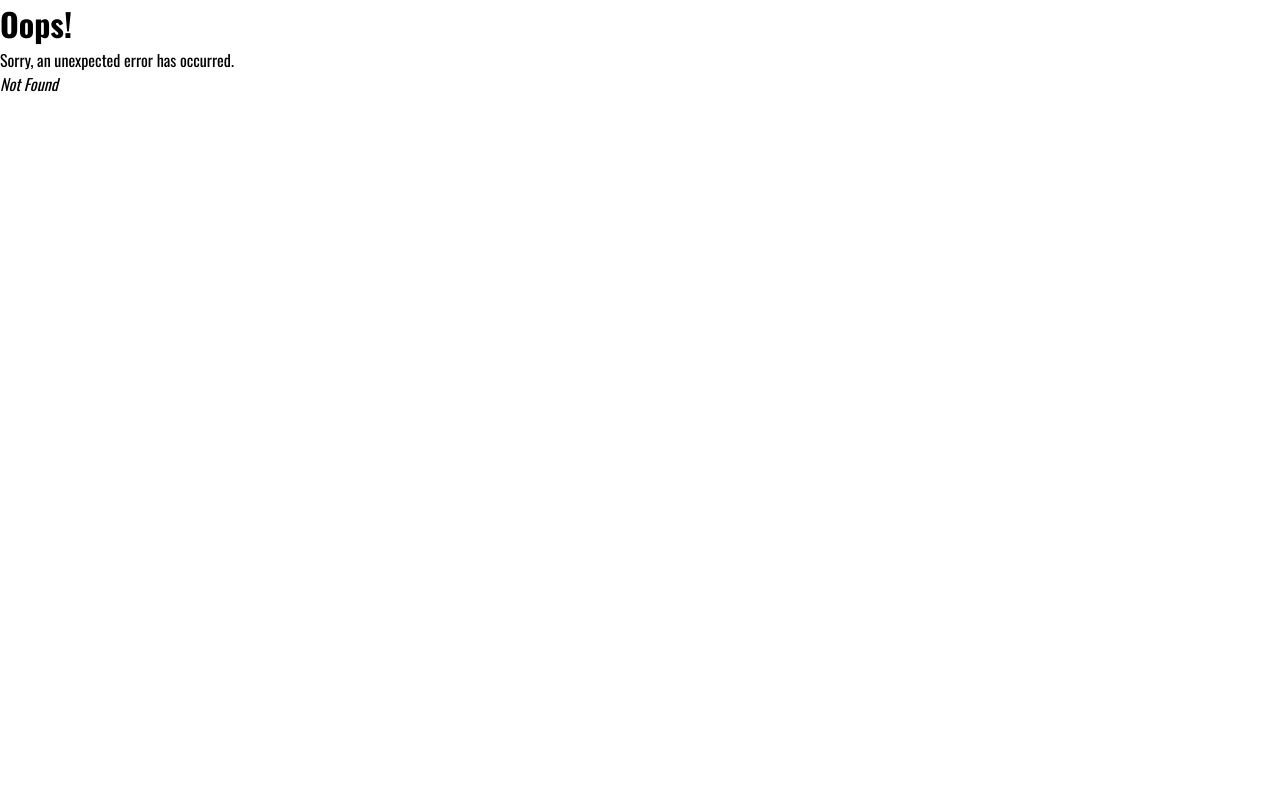
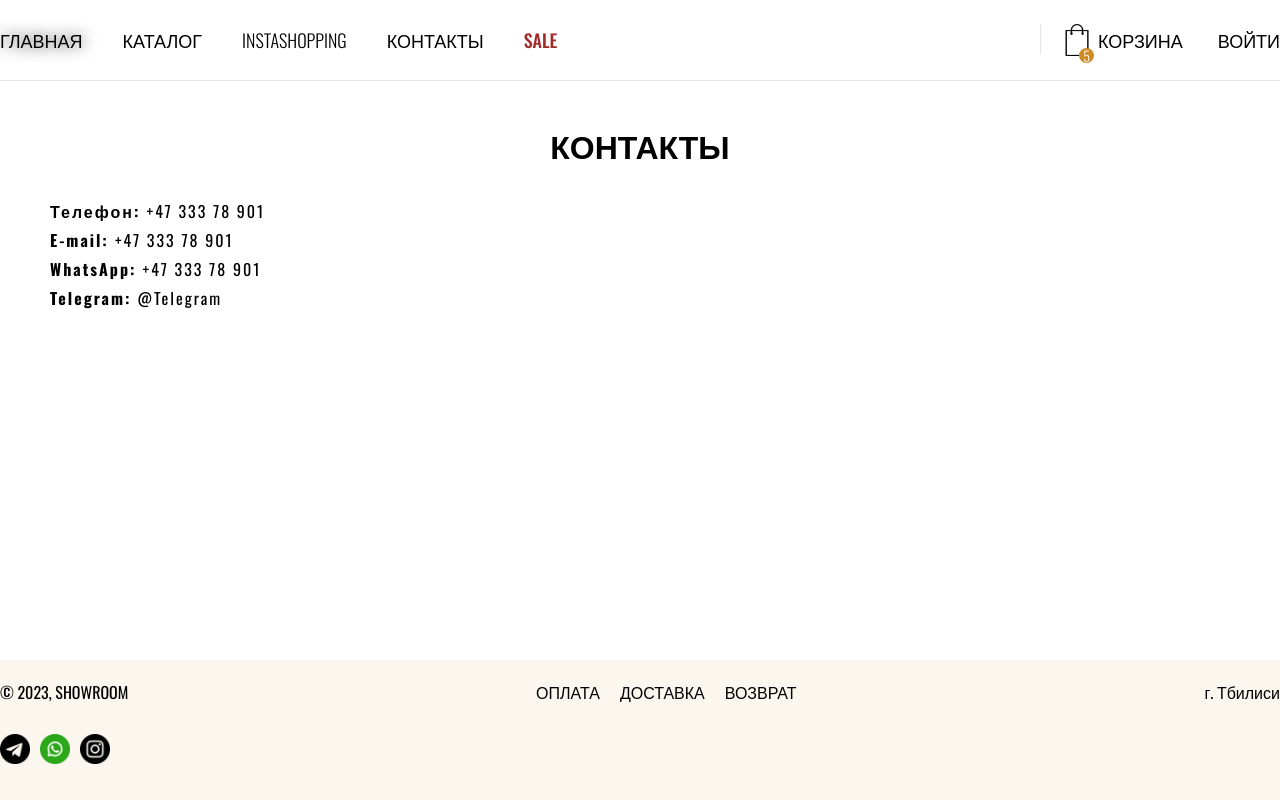
Before and after one commit to Snezh88k/Shop-Showroom-, a React (Create React App) app: page /contact in a window 1280 px wide. Before the commit this address had no page. Built offline with nearby package versions, Linux system fonts and the light colour scheme.

Commit message:
add: contact page

```diff
--- /dev/null
+++ b/src/components/contact/Contact.module.css
@@ -0,0 +1,18 @@
+.wrapper {
+  margin-top: 40px;
+  padding: 0 50px 40px 50px;
+}
+
+.contactInfoWrapper {
+  letter-spacing: 2px;
+  margin-top: 30px;
+}
+
+.contactInfoWrapper p {
+  margin-top: 5px;
+}
+
+.wrapper h1 {
+  text-align: center;
+  text-transform: uppercase;
+}
--- /dev/null
+++ b/src/components/contact/Contact.tsx
@@ -0,0 +1,31 @@
+import React from "react";
+
+import styles from "./Contact.module.css";
+
+export default function Contact() {
+  return (
+    <div className={styles.wrapper}>
+      <h1>Контакты</h1>
+
+      <div className={styles.contactInfoWrapper}>
+        <p>
+          <strong>Телефон: </strong>
+          <a href="tel:+4733378901"> +47 333 78 901</a>
+        </p>
+        <p>
+          <strong>E-mail: </strong>
+          <a href="mailto:+4733378901"> +47 333 78 901</a>
+        </p>
+
+        <p>
+          <strong>WhatsApp: </strong>
+          <a href="https://wa.me/7XXXXXXXXXX"> +47 333 78 901</a>
+        </p>
+        <p>
+          <strong>Telegram: </strong>
+          <a href="https://t.me/agvento1"> @Telegram</a>
+        </p>
+      </div>
+    </div>
+  );
+}
--- a/src/components/header/Header.tsx
+++ b/src/components/header/Header.tsx
@@ -43,10 +43,12 @@ export default function Header({ className }: HeaderProps) {
             </ul>
           </li>
           <li>
+            <NavLink to={`/instashopping`}>INSTASHOPPING </NavLink>
+          </li>
+          <li>
             {" "}
-            <NavLink to={`/instashopping`}>INSTASHOPPING </NavLink>{" "}
+            <NavLink to={`/contact`}>КОНТАКТЫ </NavLink>
           </li>
-          <li>КОНТАКТЫ</li>
           <li>SALE</li>
         </ul>
       </nav>
@@ -71,7 +73,9 @@ export default function Header({ className }: HeaderProps) {
             <span className={styles.countInCart}>5</span>
           </div>
 
-          <div className={styles.titleCart}>корзина</div>
+          <NavLink to={`/cart`} className={styles.titleCart}>
+            <div>корзина</div>
+          </NavLink>
         </div>
         <div className={styles.comeIn}>войти</div>
       </div>
--- /dev/null
+++ b/src/pages/contact_page/ContactPage.tsx
@@ -0,0 +1,6 @@
+import React from "react";
+import Contact from "../../components/contact/Contact";
+
+export default function ContactPage() {
+  return <Contact />;
+}
```
Also changed, not shown: src/index.tsx (+10 -0 lines).
